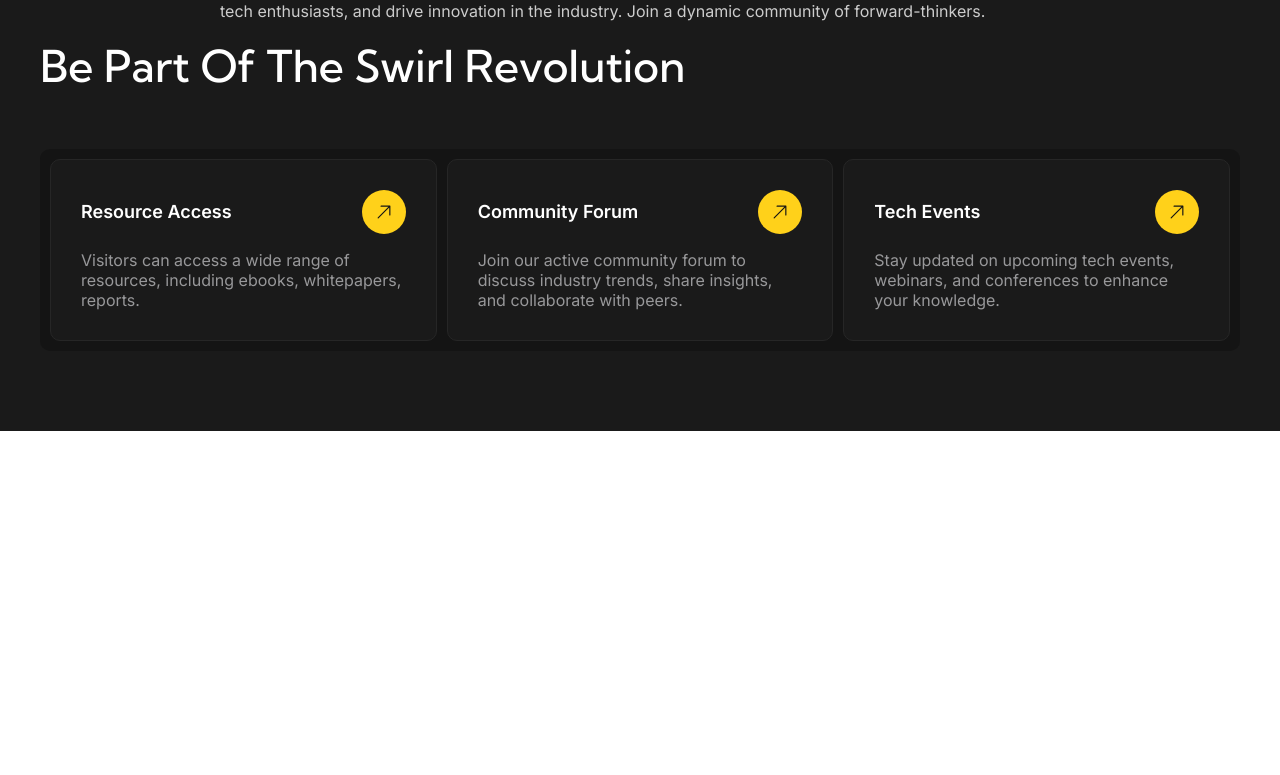
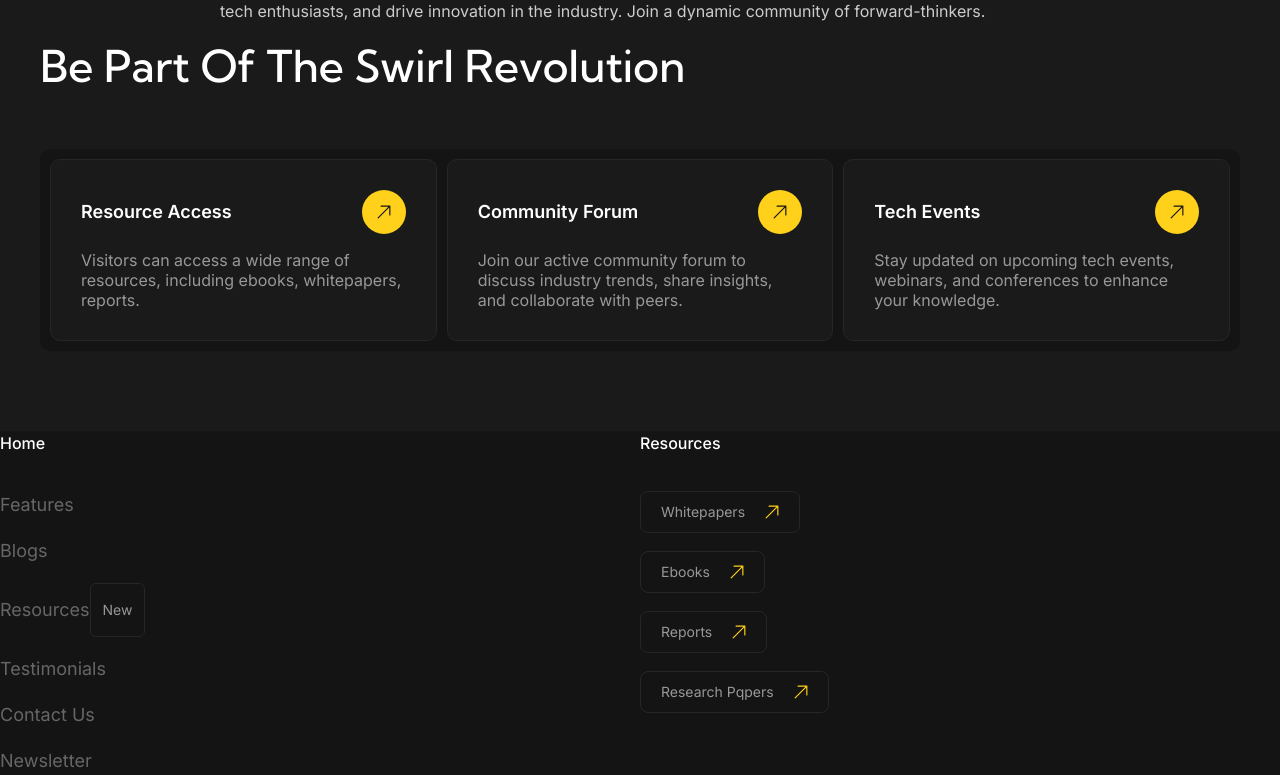
Before and after one commit to AbassKoyang/swirl, a React (Vite) app: page / in a window 1280 px wide. Shown: the part 6705-7480 px from the top of the page. Before the commit the page ends 7136 px from the top, so only its background shows below. Built offline with nearby package versions, Linux system fonts and the light colour scheme.

Commit message:
create footer component

```diff
--- /dev/null
+++ b/src/components/Footer.jsx
@@ -0,0 +1,36 @@
+import { NavLink } from "react-router-dom"
+import LandingPageButton from "./LandingPageButton"
+
+const Footer = () => {
+  return (
+    <footer className="w-full grid grid-cols-4 2xl:grid-cols-5 2xl:gap-20 2xl:mt-20 2xl:px-[162px] bg-[#141414]">
+        <nav className="col-span-2 2xl:col-span-1">
+            <NavLink to='/' className='font-inter text-white font-medium 2xl:text-xl' >Home</NavLink>
+            <div className="mt-9 flex flex-col items-start gap-[18px]">
+                <NavLink className='font-inter text-lg text-[#666666] hover:text-white trnasition-all duration-200'>Features</NavLink>
+                <NavLink className='font-inter text-lg text-[#666666] hover:text-white trnasition-all duration-200'>Blogs</NavLink>
+                <div className="flex items-center 2xl:gap-2">
+                    <NavLink className='font-inter text-lg text-[#666666] hover:text-white trnasition-all duration-200'>Resources</NavLink>
+                    <button className='w-full md:w-fit flex items-center justify-center px-3 py-4 2xl:px-3 2xl:py-1 bg-[#141414] border border-[#262626] rounded-md 2xl:rounded-md text-[#98989A] font-normal font-inter text-sm 2xl:text-[16px] z-20 hover:text-white hover:font-medium transition-all duration-200 ease-in-out'>
+                        <p className="">New</p>
+                    </button>
+                </div>
+                <NavLink className='font-inter text-lg text-[#666666] hover:text-white trnasition-all duration-200'>Testimonials</NavLink>
+                <NavLink className='font-inter text-lg text-[#666666] hover:text-white trnasition-all duration-200'>Contact Us</NavLink>
+                <NavLink className='font-inter text-lg text-[#666666] hover:text-white trnasition-all duration-200'>Newsletter</NavLink>
+            </div>
+        </nav>
+        <nav className="col-span-2 2xl:col-span-1">
+            <NavLink to='/' className='font-inter text-white font-medium 2xl:text-xl' >Resources</NavLink>
+            <div className="mt-9 flex flex-col items-start gap-[18px]">
+                <LandingPageButton text='Whitepapers' styles='flex items-center justify-center gap-5 2xl:gap-[14px] px-[20px] py-[10px] 2xl:px-[16px] 2xl:py-[18px] bg-[#141414] border border-[#262626] rounded-[8px] 2xl:rounded-xl text-[#98989A] font-normal font-inter text-sm 2xl:text-lg z-20 hover:text-white hover:font-medium transition-all duration-200 ease-in-out' />
+                <LandingPageButton text='Ebooks' styles='flex items-center justify-center gap-5 2xl:gap-[14px] px-[20px] py-[10px] 2xl:px-[16px] 2xl:py-[18px] bg-[#141414] border border-[#262626] rounded-[8px] 2xl:rounded-xl text-[#98989A] font-normal font-inter text-sm 2xl:text-lg z-20 hover:text-white hover:font-medium transition-all duration-200 ease-in-out' />
+                <LandingPageButton text='Reports' styles='flex items-center justify-center gap-5 2xl:gap-[14px] px-[20px] py-[10px] 2xl:px-[16px] 2xl:py-[18px] bg-[#141414] border border-[#262626] rounded-[8px] 2xl:rounded-xl text-[#98989A] font-normal font-inter text-sm 2xl:text-lg z-20 hover:text-white hover:font-medium transition-all duration-200 ease-in-out' />
+                <LandingPageButton text='Research Pqpers' styles='flex items-center justify-center gap-5 2xl:gap-[14px] px-[20px] py-[10px] 2xl:px-[16px] 2xl:py-[18px] bg-[#141414] border border-[#262626] rounded-[8px] 2xl:rounded-xl text-[#98989A] font-normal font-inter text-sm 2xl:text-lg z-20 hover:text-white hover:font-medium transition-all duration-200 ease-in-out' />
+            </div>
+        </nav>
+    </footer>
+  )
+}
+
+export default Footer
--- a/src/pages/Home.jsx
+++ b/src/pages/Home.jsx
@@ -19,6 +19,7 @@ import profileImage5 from '../assets/Profile5.png';
 import Testimonial from "../components/Testimonial";
 import swirlLogo from '../assets/swirl-logo.svg'
 import RevolutionCard from "../components/RevolutionCard";
+import Footer from "../components/Footer";
 
 const Home = () => {
   return (
@@ -191,6 +192,7 @@ const Home = () => {
         <RevolutionCard title="Tech Events" description="Stay updated on upcoming tech events, webinars, and conferences to enhance your knowledge." />
       </div>
     </section>
+    <Footer />
     </section>
   )
 }
```
